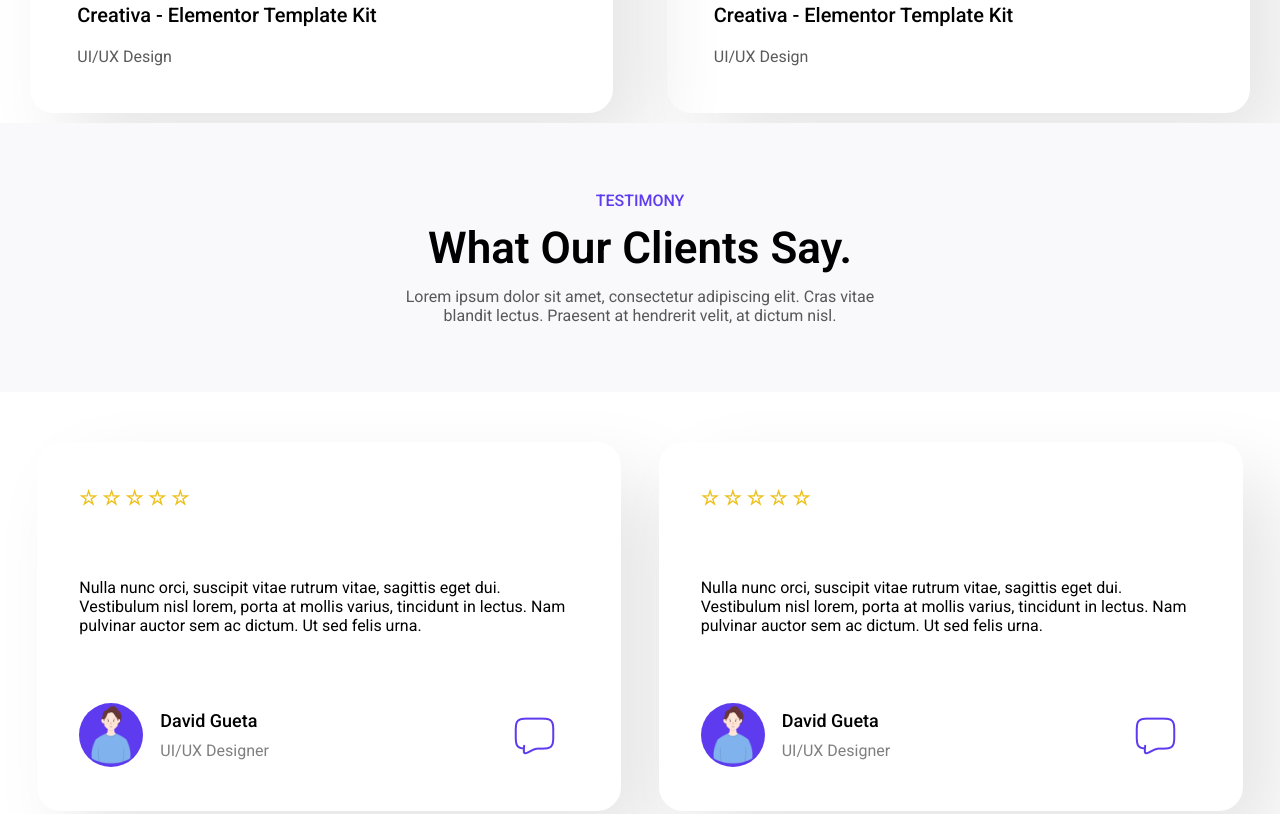
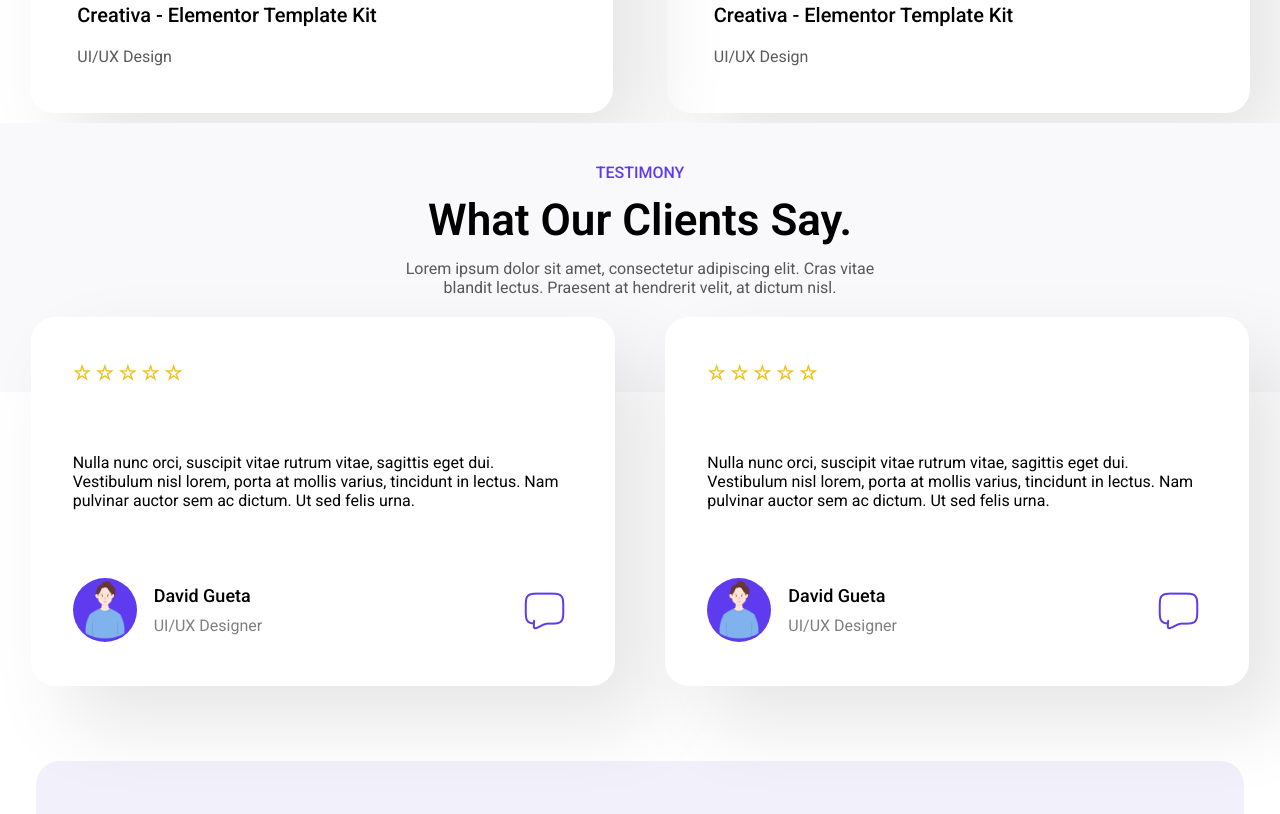
Before and after one commit to md8862893-web/Responsive-Bootsrab-figma, a plain HTML site: page index.html in a window 1280 px wide. Shown: the part 3717-4531 px from the top of the page. Drawn offline with Linux system fonts and the light colour scheme.

Commit message:
Add files via upload

```diff
--- a/index.html
+++ b/index.html
@@ -166,10 +166,12 @@
                     <p>Nulla nunc orci, suscipit vitae rutrum vitae, sagittis eget dui. Vestibulum nisl lorem, porta at
                         mollis varius, tincidunt in lectus. Nam pulvinar auctor sem ac dictum. Ut sed felis urna.</p>
                     <div class="coment">
+                        <div class="david1">
                             <div class="avatar"></div>
-                        <div class="david">
+                            <div class="david2">
                                 <p id="david">David Gueta</p>
                                 <p id="designer">UI/UX Designer</p>
+                            </div>
                         </div>
                         <img src="Frame.png" alt="#">
                     </div>
@@ -179,10 +181,12 @@
                     <p>Nulla nunc orci, suscipit vitae rutrum vitae, sagittis eget dui. Vestibulum nisl lorem, porta at
                         mollis varius, tincidunt in lectus. Nam pulvinar auctor sem ac dictum. Ut sed felis urna.</p>
                     <div class="coment">
+                        <div class="david1">
                             <div class="avatar"></div>
-                        <div class="david">
+                            <div class="david2">
                                 <p id="david">David Gueta</p>
                                 <p id="designer">UI/UX Designer</p>
+                            </div>
                         </div>
                         <img src="Frame.png" alt="#">
                     </div>
--- a/style.css
+++ b/style.css
@@ -321,13 +321,13 @@ header button {
   background-color: #ffffff;
 }
 .overlay {
-  height: 269px;
+  min-height: 269px;
   width: 100%;
   background-color: #f9f9fc;
   display: flex;
   flex-direction: column;
-  justify-content: center;
   align-items: center;
+  padding-top: 40px;
 }
 #blue {
   color: #5e3bee;
@@ -346,16 +346,16 @@ header button {
 .card3 {
   height: 100%;
   width: 100%;
-  background-color: #ffffff;
   display: flex;
   justify-content: space-evenly;
   align-items: center;
   flex-wrap: wrap;
-  margin-top: 50px;
+  transform: translateY(-75px);
+  gap: 20px;
 }
 .card4 {
-  width: 584px;
-  height: 369px;
+  max-width: 584px;
+  min-height: 369px;
   background-color: #ffffff;
   box-shadow: 37px 37px 80px rgba(0, 0, 0, 0.1);
   border-radius: 24px;
@@ -376,18 +376,23 @@ header button {
 }
 .coment {
   display: flex;
+  justify-content: space-between;
   align-items: center;
 }
 .avatar {
-  width: 64px;
-  height: 64px;
+  min-width: 64px;
+  min-height: 64px;
   border-radius: 50%;
   background-color: #5e3bee;
   margin-right: 17px;
   background-image: url(—Pngtree—handsome\ boy\ for\ profile\ picture_8390953.png);
   background-size: cover;
 }
-.david {
+.david1 {
+  display: flex;
+  align-items: center;
+}
+.david2 {
   display: flex;
   flex-direction: column;
   gap: 10px;
@@ -402,11 +407,7 @@ header button {
   font-weight: 400;
   color: #00000080;
 }
-.coment img {
-  margin-left: 243px;
-}
 .container8 {
-  height: 838px;
   width: 100%;
 }
 .container911 {
@@ -605,9 +606,14 @@ footer {
     align-items: center;
   }
   .container911 {
-    margin-top: 500px;
+    margin-top: 50px;
+  }
+  .container7 {
+    padding: 0 10px;
   }
   .card3 {
+    transform: none;
+    margin: auto;
     gap: 50px;
     flex-direction: column;
   }
```
Lines whose indentation alone changed are shown as unchanged.
